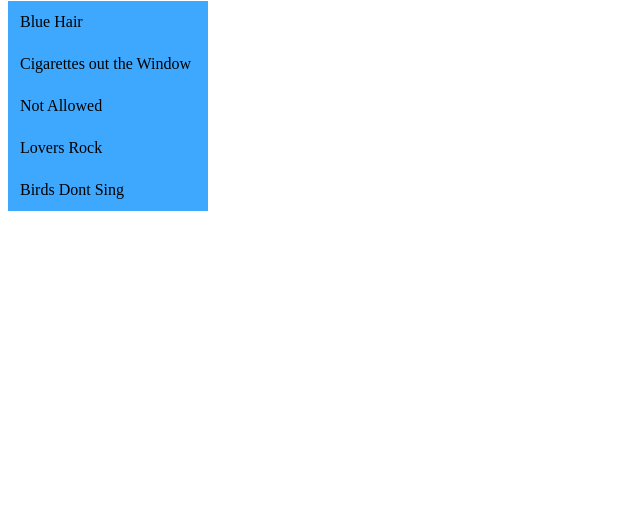
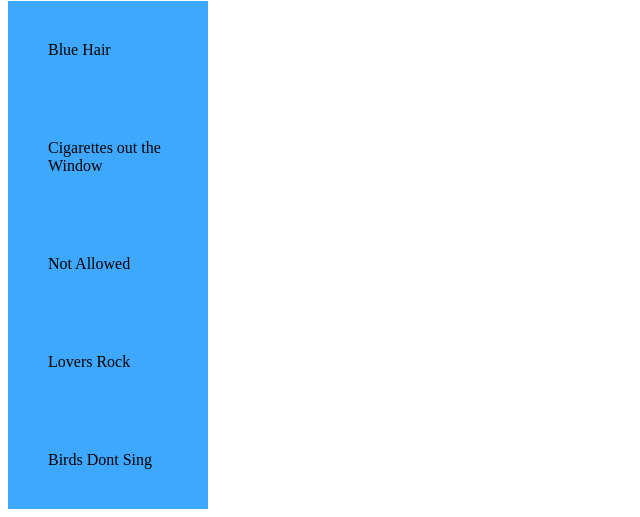
Before and after one commit to giovanaliveira/menu-vertical, a plain HTML site: page index.html in a window 1280 px wide. Shown: the part 311-828 px from the top of the page, without its empty margins (0-640 px from the left). Before the commit the page ends 800 px from the top, so only its background shows below. Drawn offline with Linux system fonts and the light colour scheme.

Commit message:
alteração style

```diff
--- a/style.css
+++ b/style.css
@@ -7,7 +7,7 @@
     background-color: #3ea8ff;
     color: black;
     display: block;
-    padding: 12px;
+    padding: 40px;
     text-decoration: none;
 }
 
```
